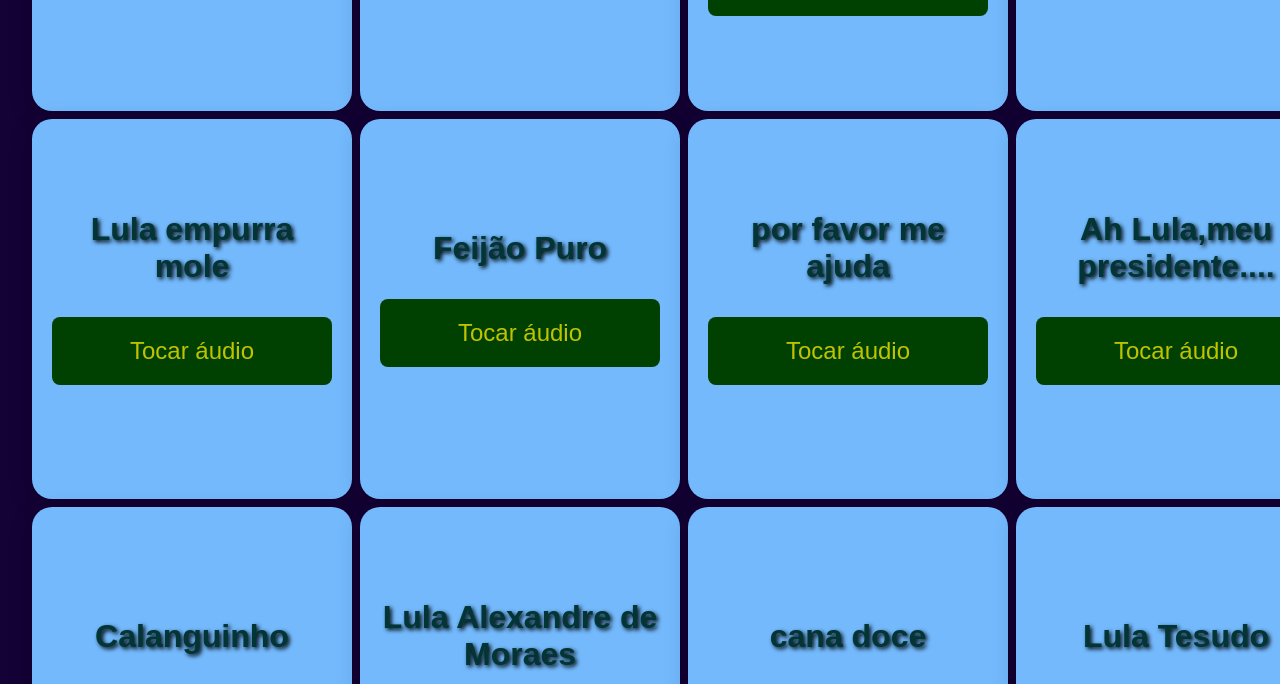
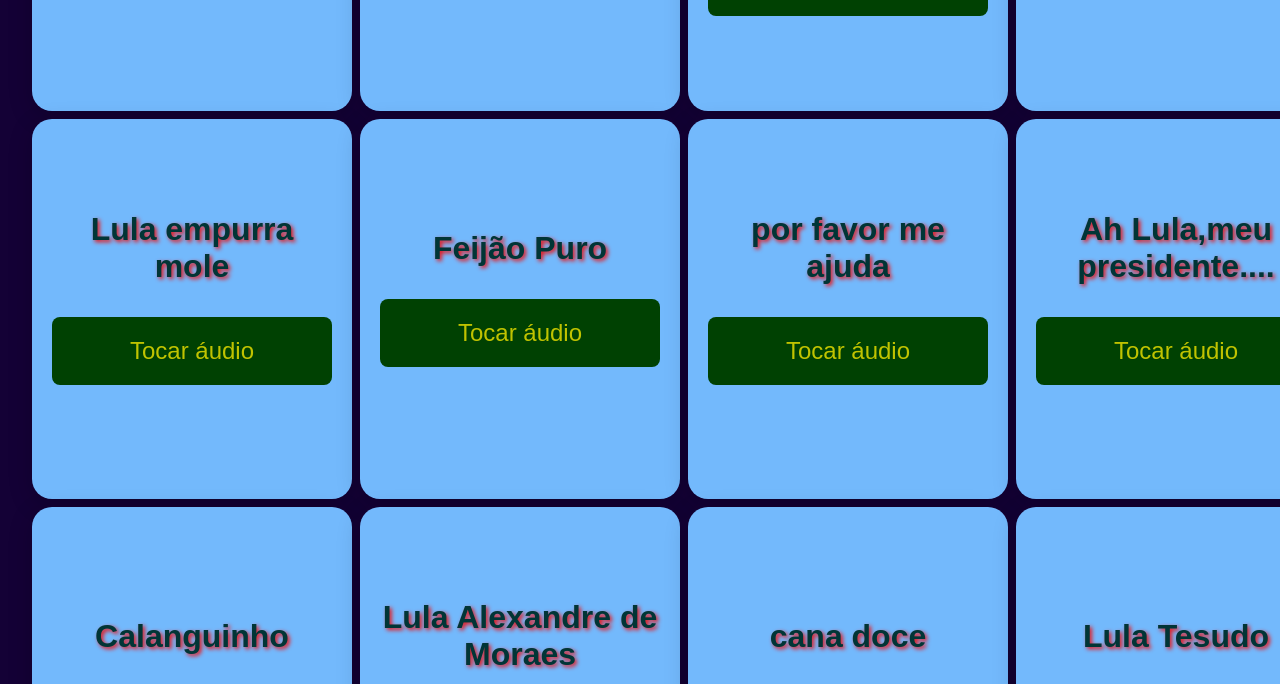
Before and after one commit to lucasrendoki-stack/trabalho-de-audio, a plain HTML site: page index.html in a window 1280 px wide. Shown: the part 872-1556 px from the top of the page. Drawn offline with Linux system fonts and the light colour scheme.

Commit message:
Update styles.css

```diff
--- a/styles.css
+++ b/styles.css
@@ -1,7 +1,7 @@
 body {
 	font-family: sans-serif;
 	text-align: center;
-	text-shadow: 2px 2px 4px #000000;
+	text-shadow: 2px 2px 4px #f00a0a;
 	color: #000607;
 	font-size: 30px;
 	margin-top: 80px;
@@ -79,4 +79,5 @@ button {
 	background-color: #004102;
 	color: rgba(255, 238, 0, 0.753);
 	cursor: pointer;
+
 }
```
